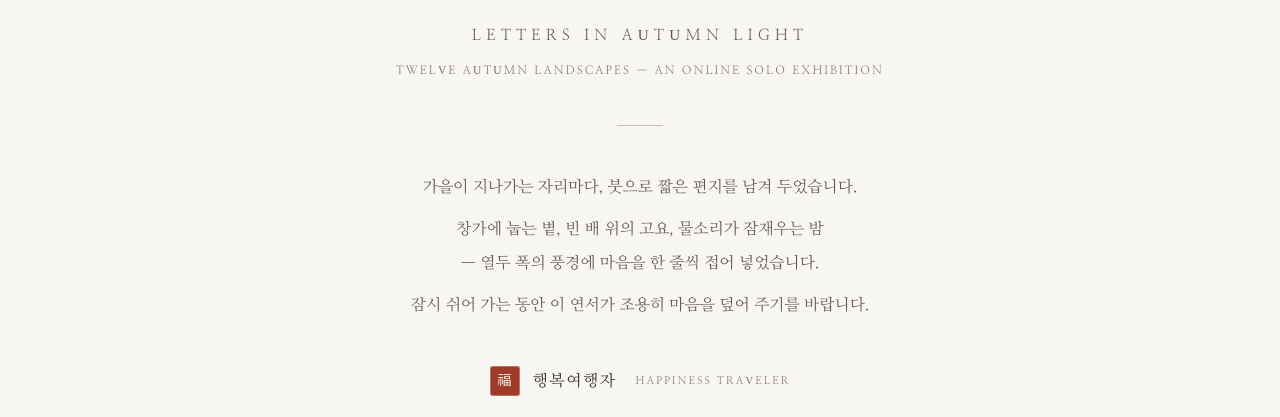
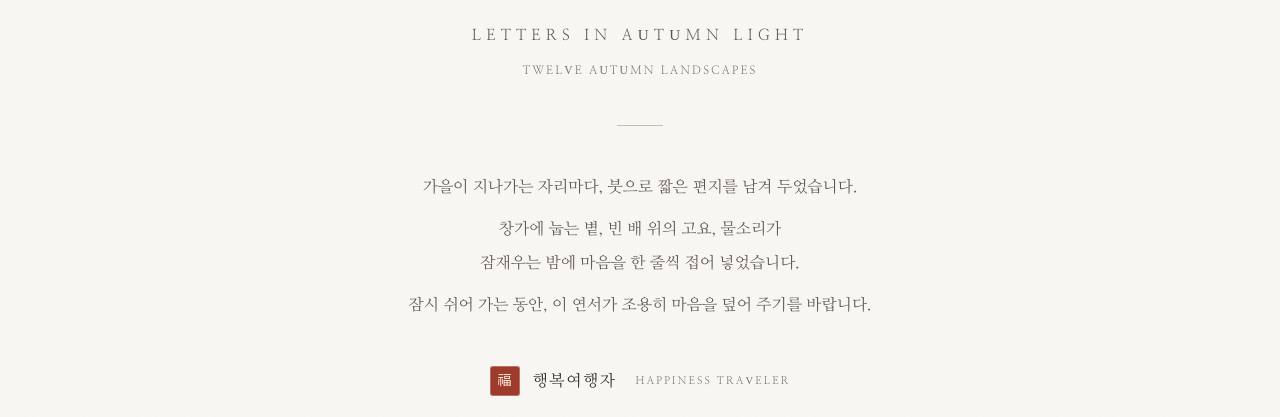
Before and after one commit to jootk00/Happy-gallery-20261123, a plain HTML site: page index.html in a window 1280 px wide. Shown: the part 366-783 px from the top of the page. Drawn offline with Linux system fonts and the light colour scheme.

Commit message:
히어로 영문 부제·인사말 줄바꿈 정돈

```diff
--- a/index.html
+++ b/index.html
@@ -267,12 +267,12 @@ body.lb-open{overflow:hidden}
     <p class="kicker">가을빛 열두 폭</p>
     <h1>가을빛<br>연서</h1>
     <p class="en-title">Letters in Autumn Light</p>
-    <p class="en-sub">Twelve Autumn Landscapes — An Online Solo Exhibition</p>
+    <p class="en-sub">Twelve Autumn Landscapes</p>
     <div class="rule" aria-hidden="true"></div>
     <div class="greeting">
       <p>가을이 지나가는 자리마다, 붓으로 짧은 편지를 남겨 두었습니다.</p>
-      <p>창가에 눕는 볕, 빈 배 위의 고요, 물소리가 잠재우는 밤— 열두 폭의 풍경에 마음을 한 줄씩 접어 넣었습니다.</p>
-      <p>잠시 쉬어 가는 동안 이 연서가 조용히 마음을 덮어 주기를 바랍니다.</p>
+      <p>창가에 눕는 볕, 빈 배 위의 고요, 물소리가 잠재우는 밤에 마음을 한 줄씩 접어 넣었습니다.</p>
+      <p>잠시 쉬어 가는 동안, 이 연서가 조용히 마음을 덮어 주기를 바랍니다.</p>
     </div>
     <p class="artist"><span class="seal" aria-hidden="true">福</span>행복여행자&nbsp;<small>Happiness Traveler</small></p>
   </div>
```
